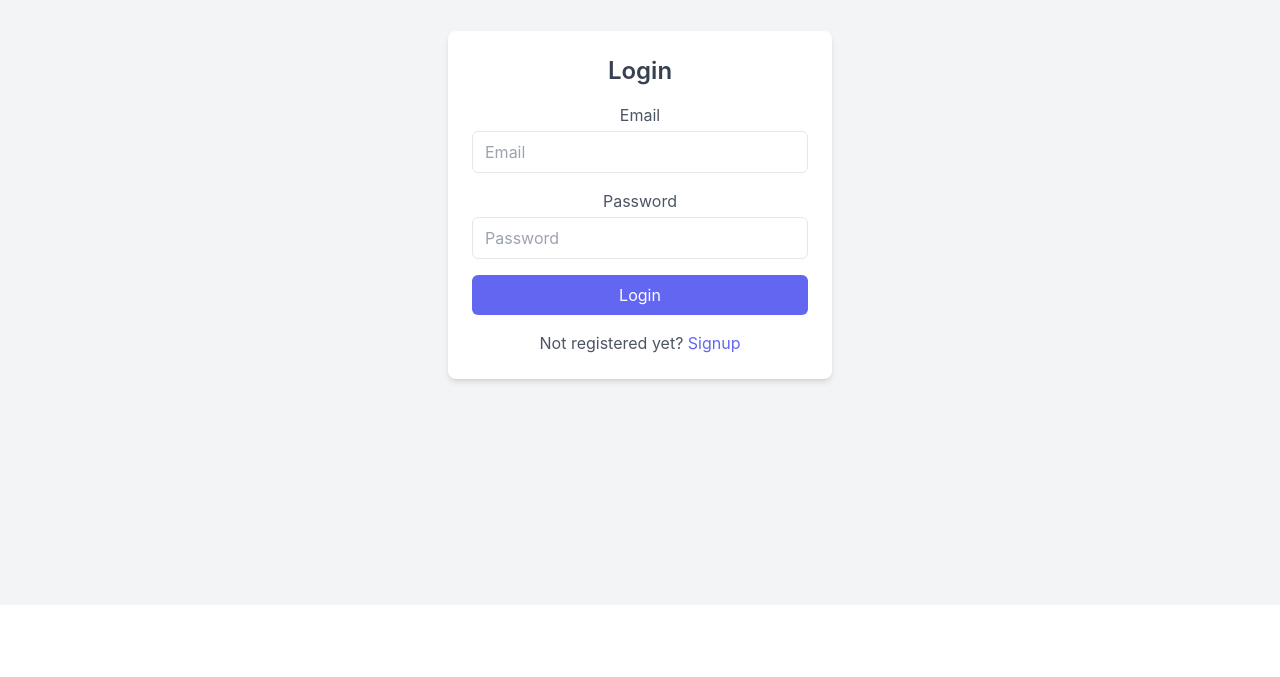
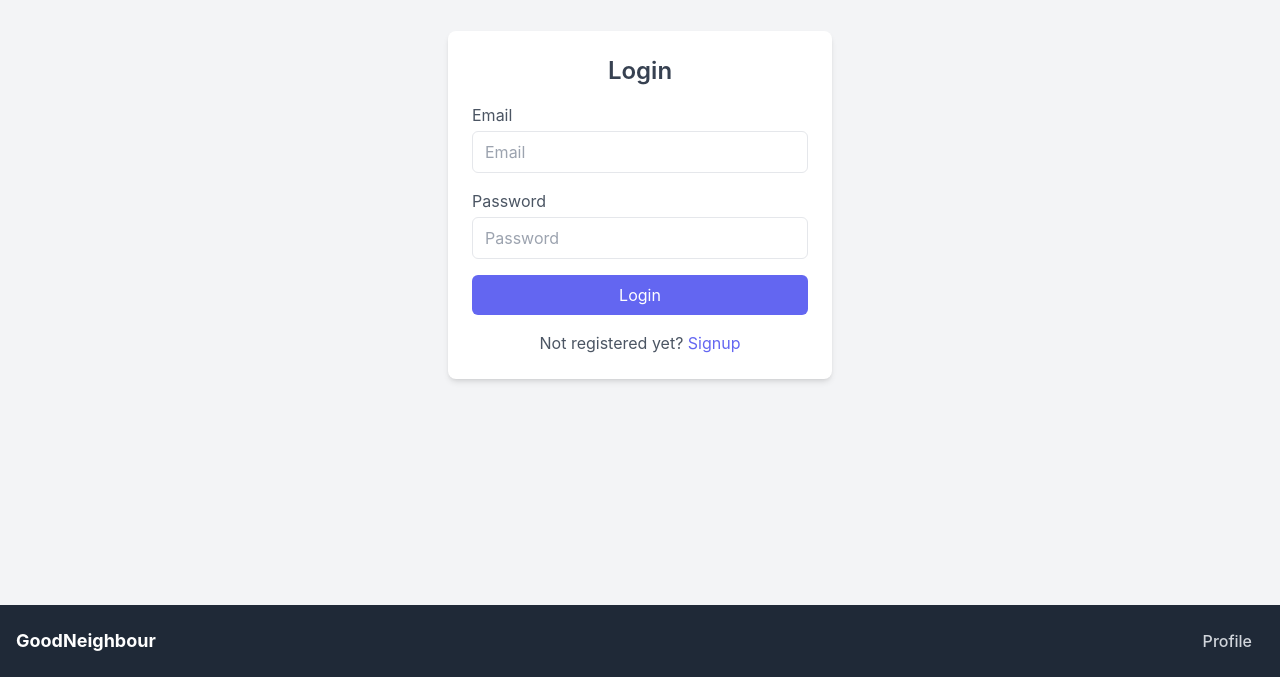
Before and after one commit to tssa017/goodneighbour, a React (Create React App) app in the folder front/: page / in a window 1280 px wide. Shown: the part 195-872 px from the top of the page. Before the commit the page ends 800 px from the top, so only its background shows below. Built offline with nearby package versions, Linux system fonts and the light colour scheme.

Commit message:
:sparkles: introduce map feature with request

```diff
--- a/front/src/App.js
+++ b/front/src/App.js
@@ -1,14 +1,45 @@
+import './output.css';
+// import React, { useContext } from 'react';
 import { useState } from 'react';
-import './App.css';
+import { BrowserRouter as Router, Route, Routes } from 'react-router-dom';
+
 import User from './components/user/User';
+import {
+    // AuthContext,
+    AuthProvider,
+} from './components/auth_context/AuthContext';
+import Nav from './components/nav/Nav';
+// import Footer from './components/footer/Footer';
 
-function App() {
+import Profile from './components/profile/Profile';
+// import Home from './components/home/Home';
+// import RequestForm from './components/request_form/RequestForm';
+// import RequestDetails from './components/requestdetails/RequestDetails';
+// import Messages from './components/messages/Messages';
+
+const App = () => {
     const [currUser, setCurrUser] = useState(null);
+
     return (
-        <div className="App">
+        <AuthProvider>
             <User currUser={currUser} setCurrUser={setCurrUser} />
-        </div>
+            <Router>
+                <Nav />
+                <Routes>
+                    <Route path="/profile" element={<Profile />} />
+                    {/* <Route path="/" element={<Home />} />
+
+                    <Route path="/request/new" element={<RequestForm />} />
+                    <Route path="/request/:id" element={<RequestDetails />} />
+                    <Route
+                        path="/request/:requestId/messages"
+                        element={<Messages />}
+                    /> */}
+                </Routes>
+                {/* <Footer /> */}
+            </Router>
+        </AuthProvider>
     );
-}
+};
 
 export default App;
--- /dev/null
+++ b/front/src/components/auth_context/AuthContext.js
@@ -0,0 +1,41 @@
+import React, { createContext, useState } from 'react';
+import axios from 'axios';
+
+export const AuthContext = createContext();
+
+export const AuthProvider = ({ children }) => {
+    const [isLoggedIn, setIsLoggedIn] = useState(false);
+    const [error, setError] = useState(null); // State to hold error message
+
+    const login = async (credentials) => {
+        try {
+            const response = await axios.post(
+                'http://localhost:3000/users/sign_in',
+                credentials
+            );
+
+            if (response.status === 200) {
+                setIsLoggedIn(true);
+                setError(null);
+            } else {
+                console.error('Login failed');
+                setError('Login failed. Please check your credentials.');
+            }
+        } catch (error) {
+            console.error('Error occurred during login:', error);
+            setError(
+                'Error occurred during login. Have you created a GoodNeighbour account?'
+            );
+        }
+    };
+
+    const logout = () => {
+        setIsLoggedIn(false);
+    };
+
+    return (
+        <AuthContext.Provider value={{ isLoggedIn, login, logout, error }}>
+            {children}
+        </AuthContext.Provider>
+    );
+};
--- /dev/null
+++ b/front/src/components/nav/Nav.js
@@ -0,0 +1,153 @@
+// import React, { useState, useContext } from 'react';
+// import { Link } from 'react-router-dom';
+// import { AuthContext } from '../auth_context/AuthContext';
+
+// function Nav() {
+//     const { isLoggedIn } = useContext(AuthContext);
+
+//     const [isOpen, setIsOpen] = useState(false);
+
+//     return (
+//         <nav className="bg-gray-800 p-4">
+//             <div className="max-w-7xl mx-auto flex items-center justify-between">
+//                 <Link to="/" className="text-white text-lg font-bold">
+//                     GoodNeighbour
+//                 </Link>
+//                 <div className="md:hidden">
+//                     <button
+//                         onClick={() => setIsOpen(!isOpen)}
+//                         type="button"
+//                         className="text-gray-400 hover:text-white focus:outline-none"
+//                     >
+//                         <svg
+//                             className="w-6 h-6"
+//                             fill="none"
+//                             stroke="currentColor"
+//                             viewBox="0 0 24 24"
+//                             xmlns="http://www.w3.org/2000/svg"
+//                         >
+//                             <path
+//                                 strokeLinecap="round"
+//                                 strokeLinejoin="round"
+//                                 strokeWidth="2"
+//                                 d="M4 6h16M4 12h16m-7 6h7"
+//                             ></path>
+//                         </svg>
+//                     </button>
+//                 </div>
+//                 <div className="hidden md:flex md:items-center md:space-x-4">
+//                     {isLoggedIn ? (
+//                         <>
+//                             {/* <Link
+//                                 to="/"
+//                                 className="current text-gray-300 hover:text-white px-3 py-2 rounded-md font-medium"
+//                             >
+//                                 Home
+//                             </Link>
+//                             <Link
+//                                 to="/messages"
+//                                 className="current text-gray-300 hover:text-white px-3 py-2 rounded-md font-medium"
+//                             >
+//                                 Messages
+//                             </Link>
+//                             <Link
+//                                 to="/request/new"
+//                                 className="current text-gray-300 hover:text-white px-3 py-2 rounded-md font-medium"
+//                             >
+//                                 Ask for a Request ?
+//                             </Link> */}
+//                             <Link
+//                                 to="/profile"
+//                                 className="current text-gray-300 hover:text-white px-3 py-2 rounded-md font-medium"
+//                             >
+//                                 Profile
+//                             </Link>
+//                             <p>PRO</p>
+//                         </>
+//                     ) : (
+//                         <>
+//                             <button
+//                                 onClick={() =>
+//                                     console.log('Open login/register popup')
+//                                 }
+//                                 className="text-gray-300 hover:text-white px-3 py-2 rounded-md font-medium"
+//                             >
+//                                 Login/Register
+//                             </button>
+//                         </>
+//                     )}
+//                 </div>
+//             </div>
+//             {isOpen && (
+//                 <div className="md:hidden flex flex-col space-y-2 mt-4">
+//                     {isLoggedIn ? (
+//                         <>
+//                             {/* <Link
+//                                 to="/"
+//                                 className="current text-gray-300 hover:text-white px-3 py-2 rounded-md font-medium"
+//                             >
+//                                 Home
+//                             </Link>
+//                             <Link
+//                                 to="/messages"
+//                                 className="current text-gray-300 hover:text-white px-3 py-2 rounded-md font-medium"
+//                             >
+//                                 Messages
+//                             </Link>
+//                             <Link
+//                                 to="/request/new"
+//                                 className="current text-gray-300 hover:text-white px-3 py-2 rounded-md font-medium"
+//                             >
+//                                 Ask for a Request ?
+//                             </Link> */}
+//                             <Link
+//                                 to="/profile"
+//                                 className="current text-gray-300 hover:text-white px-3 py-2 rounded-md font-medium"
+//                             >
+//                                 Profile
+//                             </Link>
+//                             <p>PRO</p>
+//                         </>
+//                     ) : (
+//                         <>
+//                             <button
+//                                 onClick={() =>
+//                                     console.log('Open login/register popup')
+//                                 }
+//                                 className="text-gray-300 hover:text-white px-3 py-2 rounded-md font-medium"
+//                             >
+//                                 Login/Register
+//                             </button>
+//                         </>
+//                     )}
+//                 </div>
+//             )}
+//         </nav>
+//     );
+// }
+
+// export default Nav;
+
+import { Link } from 'react-router-dom';
+
+function Nav() {
+    return (
+        <nav className="bg-gray-800 p-4">
+            <div className="max-w-7xl mx-auto flex items-center justify-between">
+                <Link to="/" className="text-white text-lg font-bold">
+                    GoodNeighbour
+                </Link>
+                <div className="hidden md:flex md:items-center md:space-x-4">
+                    <Link
+                        to="/profile"
+                        className="current text-gray-300 hover:text-white px-3 py-2 rounded-md font-medium"
+                    >
+                        Profile
+                    </Link>
+                </div>
+            </div>
+        </nav>
+    );
+}
+
+export default Nav;
```
Also changed, not shown: front/src/components/profile/Profile.js (added), 1 other file (tests, documents, lock files or other folders).
